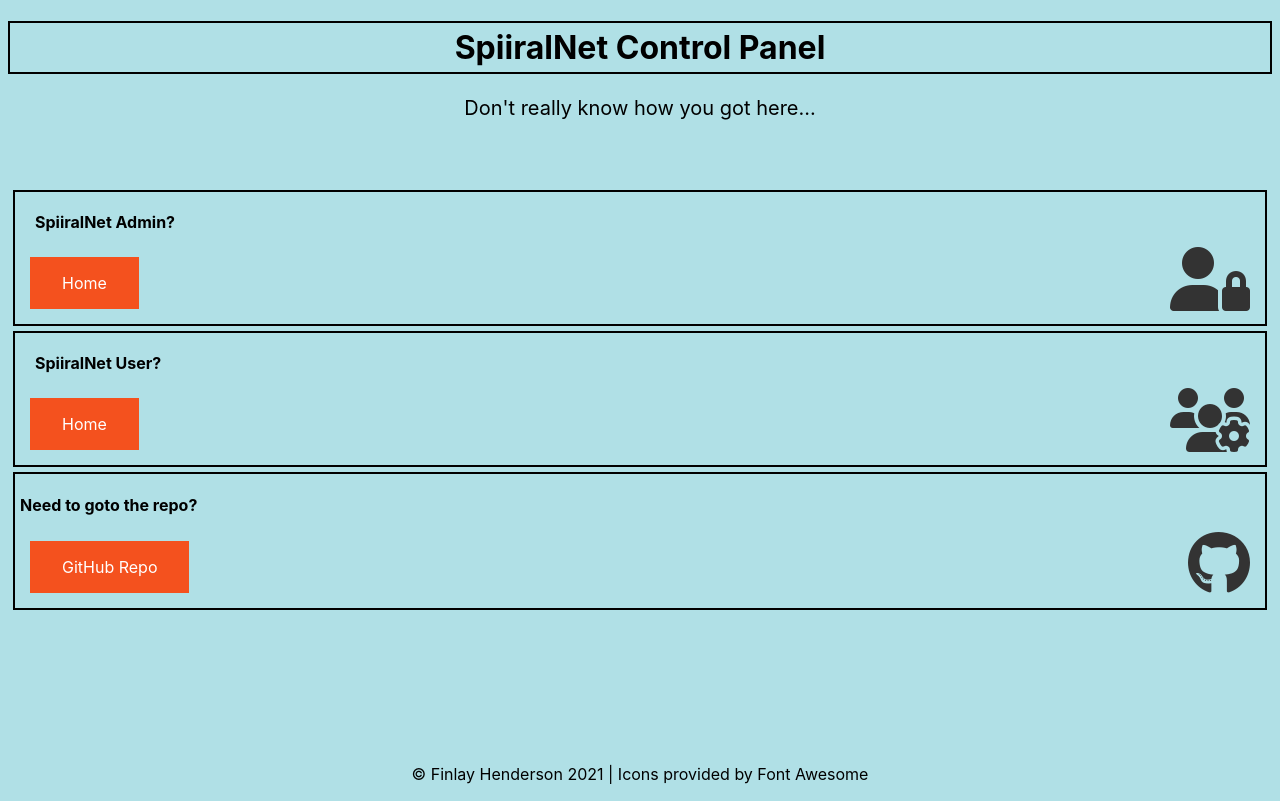
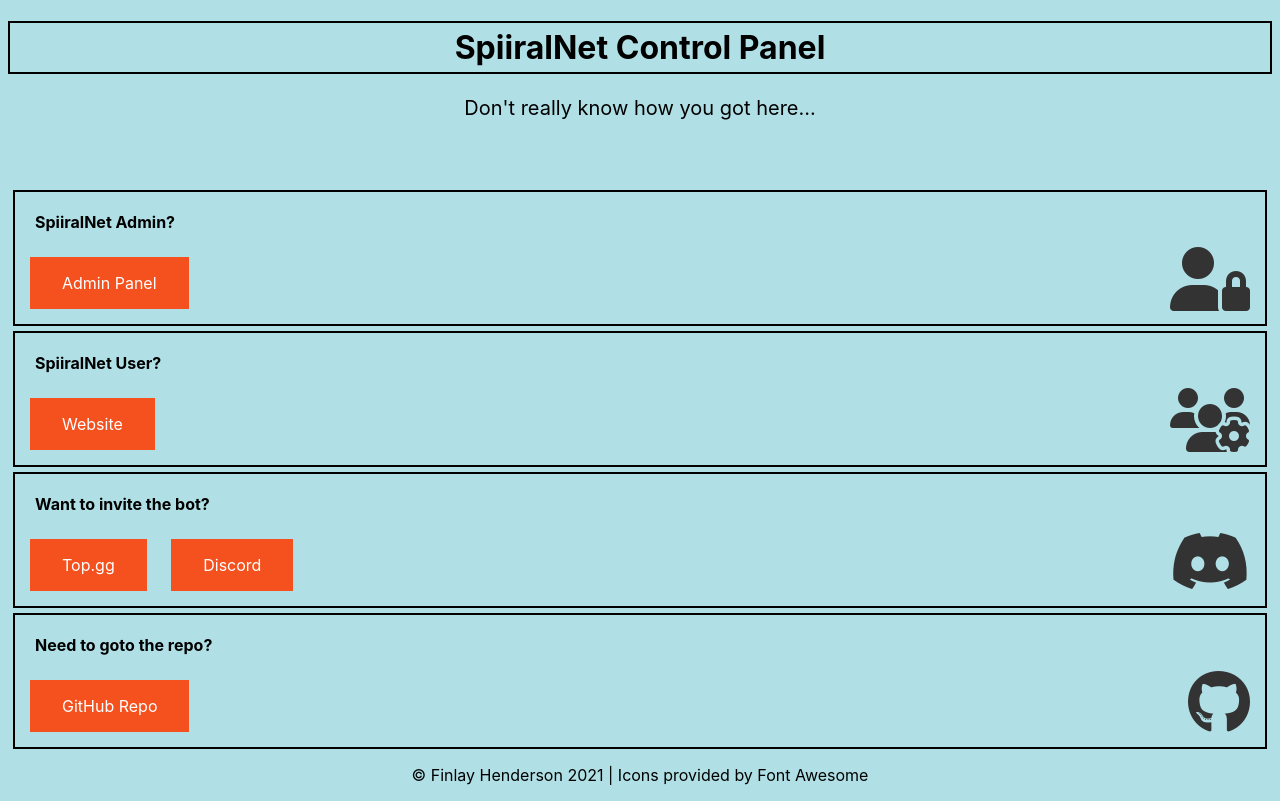
Before and after one commit to spiiralol/spiiralnet-dep, a plain HTML site: page server/index.html in a window 1280 px wide. Drawn offline with Linux system fonts and the light colour scheme.

Commit message:
updated website html and css

```diff
--- a/server/index.html
+++ b/server/index.html
@@ -12,19 +12,26 @@
     <h1 class="title">SpiiralNet Control Panel</h1>
     <p class="error-fake">Don't really know how you got here...</p>
     <div class="admin">
-        <p class="admin-ask">SpiiralNet Admin?</p>
-        <input class="button-panel" type="button" onclick="location.href='/server/admin.html'" value="Home" />
+        <p class="title">SpiiralNet Admin?</p>
+        <input class="button-panel" type="button" onclick="location.href='/server/admin.html'" value="Admin Panel" />
         <i class="fas fa-user-lock fa-4x"></i>
     </div>
 
     <div class="website">
-        <p class="admin-ask">SpiiralNet User?</p>
-        <input class="button-panel" type="button" onclick="location.href='https://spiiralnet.webnode.com'" value="Home" />
+        <p class="title">SpiiralNet User?</p>
+        <input class="button-panel" type="button" onclick="location.href='https://spiiralnet.webnode.com'" value="Website" />
         <i class="fas fa-users-cog fa-4x"></i>
     </div>
 
+    <div class="invite">
+        <p class="title">Want to invite the bot?</p>
+        <input class="button-panel" type="button" onclick="location.href='https://top.gg/bot/811966892189286401'" value="Top.gg" />
+        <input class="button-panel" type="button" onclick="https://discord.com/api/oauth2/authorize?client_id=811966892189286401&permissions=469830774&scope=bot'" value="Discord" />
+        <i class="fab fa-discord fa-4x"></i>
+    </div>
+
     <div class="github">
-        <p class="code-text">Need to goto the repo?</p>
+        <p class="title">Need to goto the repo?</p>
         <input class="button-panel" type="button" onclick="location.href='https://github.com/spiiralol/spiiralnetlivediscord'" value="GitHub Repo" />
         <i class="fab fa-github fa-4x"></i>
     </div>
--- a/style/styles.css
+++ b/style/styles.css
@@ -27,7 +27,13 @@
     margin: 5px;
 }
 
-.admin-ask {
+.invite {
+  border: 2px solid black;
+  padding: 5px;
+  margin: 5px;
+}
+
+p.title {
     text-align: left;
     font-weight: bold;
     margin: 15px;
@@ -65,13 +71,16 @@
     padding-right: 10px;
 }
 
+.invite i {
+  float: right;
+  color: rgb(51, 51, 51);
+  padding-right: 10px
+}
+
 .github {
-    text-align: left;
-    font-weight: bold;
-    margin: 15px;
-    border: 2px solid black;
-    padding: 5px;
-    margin: 5px;
+  border: 2px solid black;
+  padding: 5px;
+  margin: 5px;
 }
 
 .github i {
@@ -85,7 +94,7 @@
 }
 
 .footer {
-    position: fixed;
+    /*position: fixed; */
     left: 0;
     bottom: 0;
     width: 100%;
```
